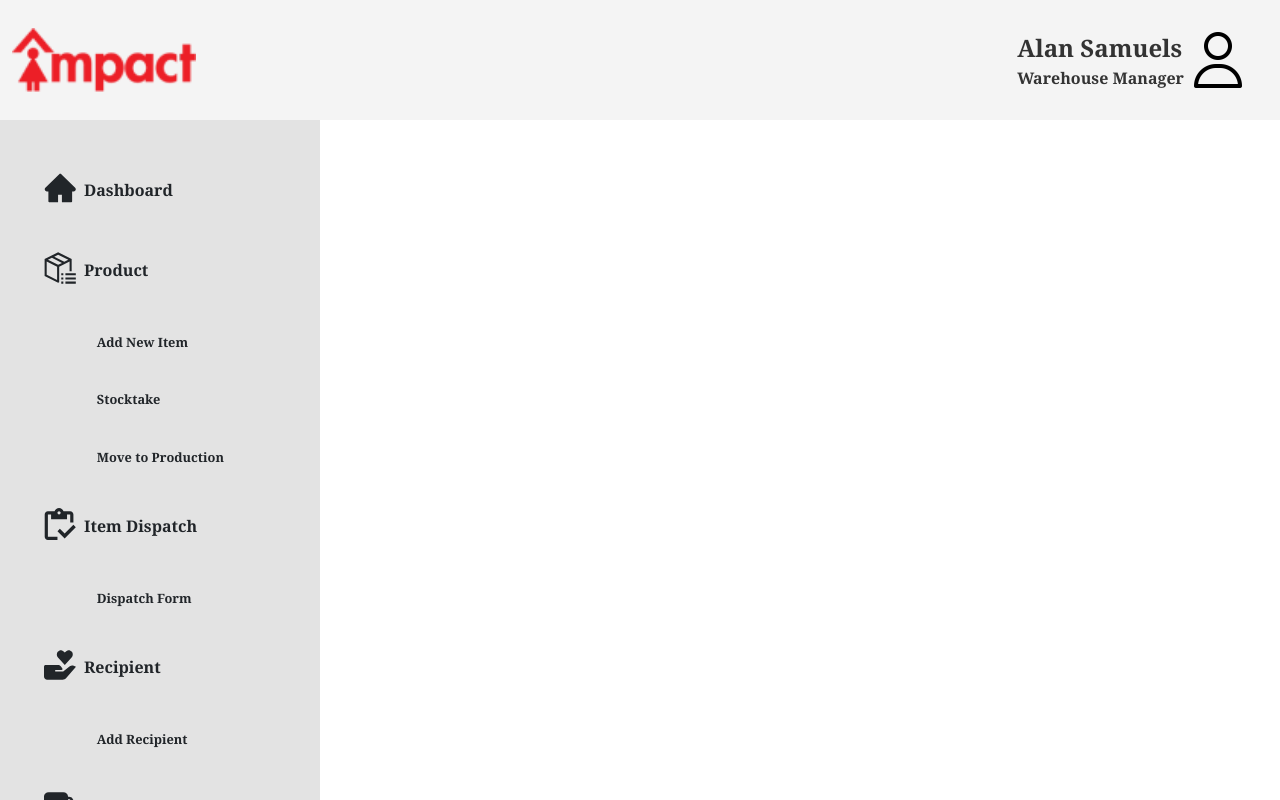
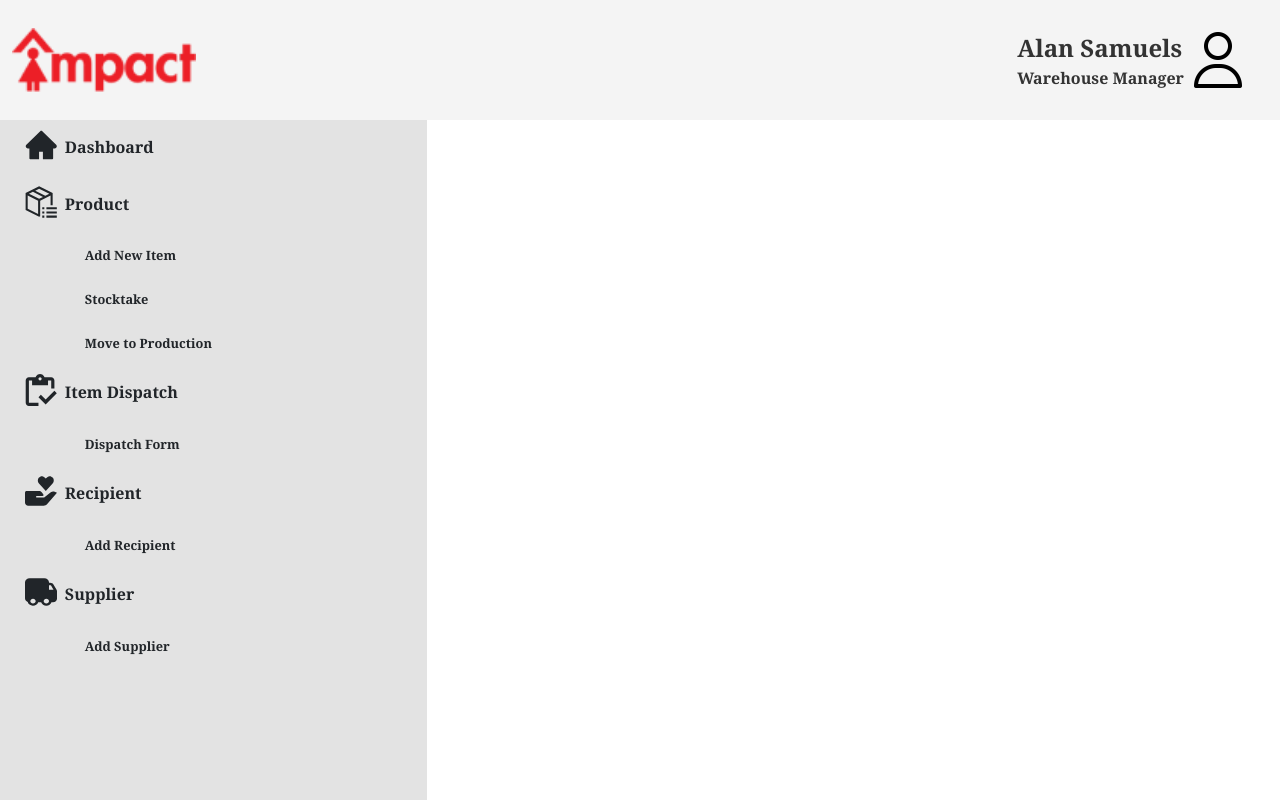
Before and after one commit to hnhtran/impact4women, a React (Create React App) app: page / in a window 1280 px wide. Built offline with nearby package versions, Linux system fonts and the light colour scheme.

Commit message:
fixed overflow white line

```diff
--- a/src/components/Sidebar/Sidebar.css
+++ b/src/components/Sidebar/Sidebar.css
@@ -2,13 +2,12 @@
     list-style-type: none;
     margin: 0;
     padding: 0;
-    overflow: scroll;
     align-items: end;
 }
 
 li {
-    margin: 1em;
-    padding: 1em;
+    margin: 0.1vmin;
+    padding: 1.5vmin;
 }
 
 li:hover{
@@ -20,8 +19,7 @@ li:hover{
 .sublist {
     list-style-type: none;
     padding-left: 9vmin;
-    overflow: scroll;
-    font-size: 0.80em;
+    font-size: 1.6vmin;
 }
 
 .sublist:hover{
--- a/src/pages/App/App.css
+++ b/src/pages/App/App.css
@@ -4,14 +4,12 @@
 }
 
 .sidebar {
-  padding-top: 3vmin;
   position: fixed;
   top: 15vmin;
   background-color: #E3E3E3;
   font-size: 2vmin;
   font-weight: bold;
   height: 100%;
-  overflow-y: scroll;
 }
 
 .main {
@@ -22,5 +20,4 @@
   height: 100vh;
   font-size: 1.3em;
   font-weight: bold;
-  background-color: white;
 }
--- a/src/pages/App/App.js
+++ b/src/pages/App/App.js
@@ -20,9 +20,9 @@ function App() {
       <NavBar/>
       <Container fluid>
         <Row>
-        <Col xs="5" className='sidebar'><Sidebar/></Col>
+        <Col xs="4" className='sidebar'><Sidebar/></Col>
 
-        <Col xs="7" className='main'>
+        <Col xs="8" className='main'>
       {/* <Dashboard/>
       <AddLocation/>
       <AddProduct/>
```
Also changed, not shown: src/components/Sidebar/Sidebar.jsx (+6 -6 lines).
